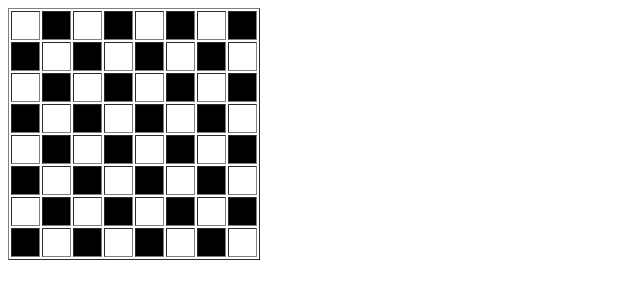
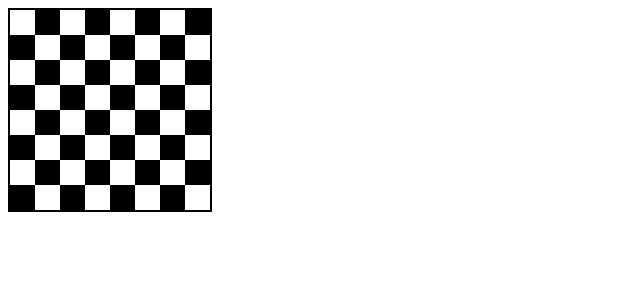
Before and after one commit to ranandasatria/fgo24-css-chessboard, a website: page index.html in a window 1280 px wide. Shown: the whole page, without its empty margins (0-640 px from the left). Drawn offline with Linux system fonts and the light colour scheme.

Commit message:
refactor: change chessboard from html table to css div

```diff
--- a/index.html
+++ b/index.html
@@ -4,102 +4,108 @@
     <meta charset="UTF-8">
     <meta name="viewport" content="width=device-width, initial-scale=1.0">
     <title>Chessboard</title>
+    <style>
+        /* * {
+          box-sizing: border-box;
+        } */
+
+        .chessboard {
+            display: grid;
+            grid-template-columns: repeat(8, 25px);
+            width: 200px;
+            height: 200px;
+            border: 2px solid black;
+        }
+        .white {
+            background-color: white;
+        }
+        .black {
+            background-color: black;
+        }
+      </style>
 </head>
 <body>
 
-    <div>
-        <table border="1">
-            <tbody>
+    <div class="chessboard">
         <!-- 1 -->
-                <tr>
-                    <td bgcolor="white"; width="25px"; height="25px"></td>
-                    <td bgcolor="black"; width="25px"; height="25px"></td>
-                    <td bgcolor="white"; width="25px"; height="25px"></td>
-                    <td bgcolor="black"; width="25px"; height="25px"></td>
-                    <td bgcolor="white"; width="25px"; height="25px"></td>
-                    <td bgcolor="black"; width="25px"; height="25px"></td>
-                    <td bgcolor="white"; width="25px"; height="25px"></td>
-                    <td bgcolor="black"; width="25px"; height="25px"></td>
-                </tr>
+        <div class="white"></div>
+        <div class="black"></div>
+        <div class="white"></div>
+        <div class="black"></div>
+        <div class="white"></div>
+        <div class="black"></div>
+        <div class="white"></div>
+        <div class="black"></div>
+
         <!-- 2 -->
-                <tr>
-                    <td bgcolor="black"; width="25px"; height="25px"></th>
-                    <td bgcolor="white"; width="25px"; height="25px"></th>
-                    <td bgcolor="black"; width="25px"; height="25px"></th>
-                    <td bgcolor="white"; width="25px"; height="25px"></th>
-                    <td bgcolor="black"; width="25px"; height="25px"></th>
-                    <td bgcolor="white"; width="25px"; height="25px"></th>
-                    <td bgcolor="black"; width="25px"; height="25px"></th>
-                    <td bgcolor="white"; width="25px"; height="25px"></th>
-                </tr>
+        <div class="black"></div>
+        <div class="white"></div>
+        <div class="black"></div>
+        <div class="white"></div>
+        <div class="black"></div>
+        <div class="white"></div>
+        <div class="black"></div>
+        <div class="white"></div>
+
         <!-- 3 -->
-                <tr>
-                    <td bgcolor="white"; width="25px"; height="25px"></th>
-                    <td bgcolor="black"; width="25px"; height="25px"></th>
-                    <td bgcolor="white"; width="25px"; height="25px"></th>
-                    <td bgcolor="black"; width="25px"; height="25px"></th>
-                    <td bgcolor="white"; width="25px"; height="25px"></th>
-                    <td bgcolor="black"; width="25px"; height="25px"></th>
-                    <td bgcolor="white"; width="25px"; height="25px"></th>
-                    <td bgcolor="black"; width="25px"; height="25px"></th>
-                </tr>
+        <div class="white"></div>
+        <div class="black"></div>
+        <div class="white"></div>
+        <div class="black"></div>
+        <div class="white"></div>
+        <div class="black"></div>
+        <div class="white"></div>
+        <div class="black"></div>
+
         <!-- 4 -->
-                <tr>
-                    <td bgcolor="black"; width="25px"; height="25px"></th>
-                    <td bgcolor="white"; width="25px"; height="25px"></th>
-                    <td bgcolor="black"; width="25px"; height="25px"></th>
-                    <td bgcolor="white"; width="25px"; height="25px"></th>
-                    <td bgcolor="black"; width="25px"; height="25px"></th>
-                    <td bgcolor="white"; width="25px"; height="25px"></th>
-                    <td bgcolor="black"; width="25px"; height="25px"></th>
-                    <td bgcolor="white"; width="25px"; height="25px"></th>
-                </tr>
+        <div class="black"></div>
+        <div class="white"></div>
+        <div class="black"></div>
+        <div class="white"></div>
+        <div class="black"></div>
+        <div class="white"></div>
+        <div class="black"></div>
+        <div class="white"></div>
+
         <!-- 5 -->
-                <tr>
-                    <td bgcolor="white"; width="25px"; height="25px"></th>
-                    <td bgcolor="black"; width="25px"; height="25px"></th>
-                    <td bgcolor="white"; width="25px"; height="25px"></th>
-                    <td bgcolor="black"; width="25px"; height="25px"></th>
-                    <td bgcolor="white"; width="25px"; height="25px"></th>
-                    <td bgcolor="black"; width="25px"; height="25px"></th>
-                    <td bgcolor="white"; width="25px"; height="25px"></th>
-                    <td bgcolor="black"; width="25px"; height="25px"></th>
-                </tr>
+        <div class="white"></div>
+        <div class="black"></div>
+        <div class="white"></div>
+        <div class="black"></div>
+        <div class="white"></div>
+        <div class="black"></div>
+        <div class="white"></div>
+        <div class="black"></div>
+
         <!-- 6 -->
-                <tr>
-                    <td bgcolor="black"; width="25px"; height="25px"></th>
-                    <td bgcolor="white"; width="25px"; height="25px"></th>
-                    <td bgcolor="black"; width="25px"; height="25px"></th>
-                    <td bgcolor="white"; width="25px"; height="25px"></th>
-                    <td bgcolor="black"; width="25px"; height="25px"></th>
-                    <td bgcolor="white"; width="25px"; height="25px"></th>
-                    <td bgcolor="black"; width="25px"; height="25px"></th>
-                    <td bgcolor="white"; width="25px"; height="25px"></th>
-                </tr>
+        <div class="black"></div>
+        <div class="white"></div>
+        <div class="black"></div>
+        <div class="white"></div>
+        <div class="black"></div>
+        <div class="white"></div>
+        <div class="black"></div>
+        <div class="white"></div>
+
         <!-- 7 -->
-                <tr>
-                <td bgcolor="white"; width="25px"; height="25px"></th>
-                <td bgcolor="black"; width="25px"; height="25px"></th>
-                <td bgcolor="white"; width="25px"; height="25px"></th>
-                <td bgcolor="black"; width="25px"; height="25px"></th>
-                <td bgcolor="white"; width="25px"; height="25px"></th>
-                <td bgcolor="black"; width="25px"; height="25px"></th>
-                <td bgcolor="white"; width="25px"; height="25px"></th>
-                <td bgcolor="black"; width="25px"; height="25px"></th>
-            </tr>
+        <div class="white"></div>
+        <div class="black"></div>
+        <div class="white"></div>
+        <div class="black"></div>
+        <div class="white"></div>
+        <div class="black"></div>
+        <div class="white"></div>
+        <div class="black"></div>
+
         <!-- 8 -->
-            <tr>
-                <td bgcolor="black"; width="25px"; height="25px"></th>
-                <td bgcolor="white"; width="25px"; height="25px"></th>
-                <td bgcolor="black"; width="25px"; height="25px"></th>
-                <td bgcolor="white"; width="25px"; height="25px"></th>
-                <td bgcolor="black"; width="25px"; height="25px"></th>
-                <td bgcolor="white"; width="25px"; height="25px"></th>
-                <td bgcolor="black"; width="25px"; height="25px"></th>
-                <td bgcolor="white"; width="25px"; height="25px"></th>
-            </tr>
-            </tbody>
-        </table>
+        <div class="black"></div>
+        <div class="white"></div>
+        <div class="black"></div>
+        <div class="white"></div>
+        <div class="black"></div>
+        <div class="white"></div>
+        <div class="black"></div>
+        <div class="white"></div>
     </div>
 
 
```
Lines whose indentation alone changed are shown as unchanged.
